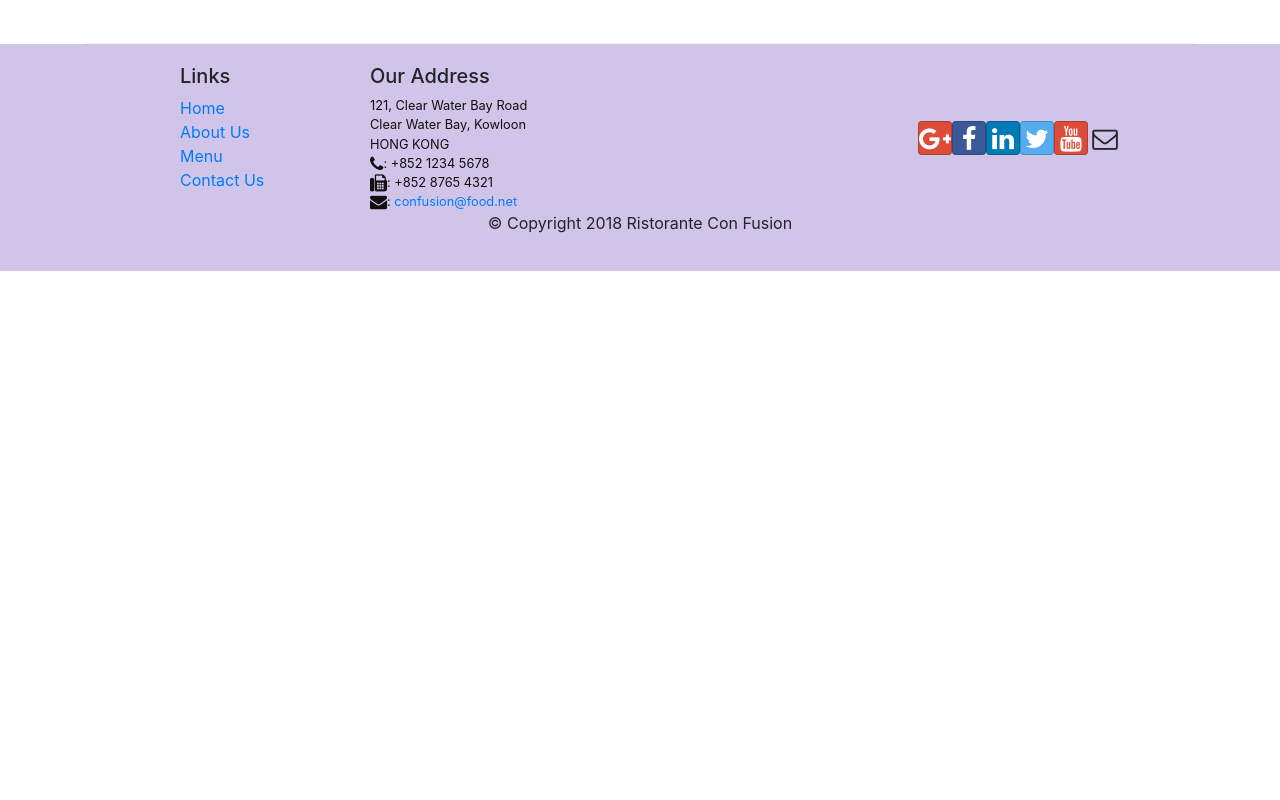
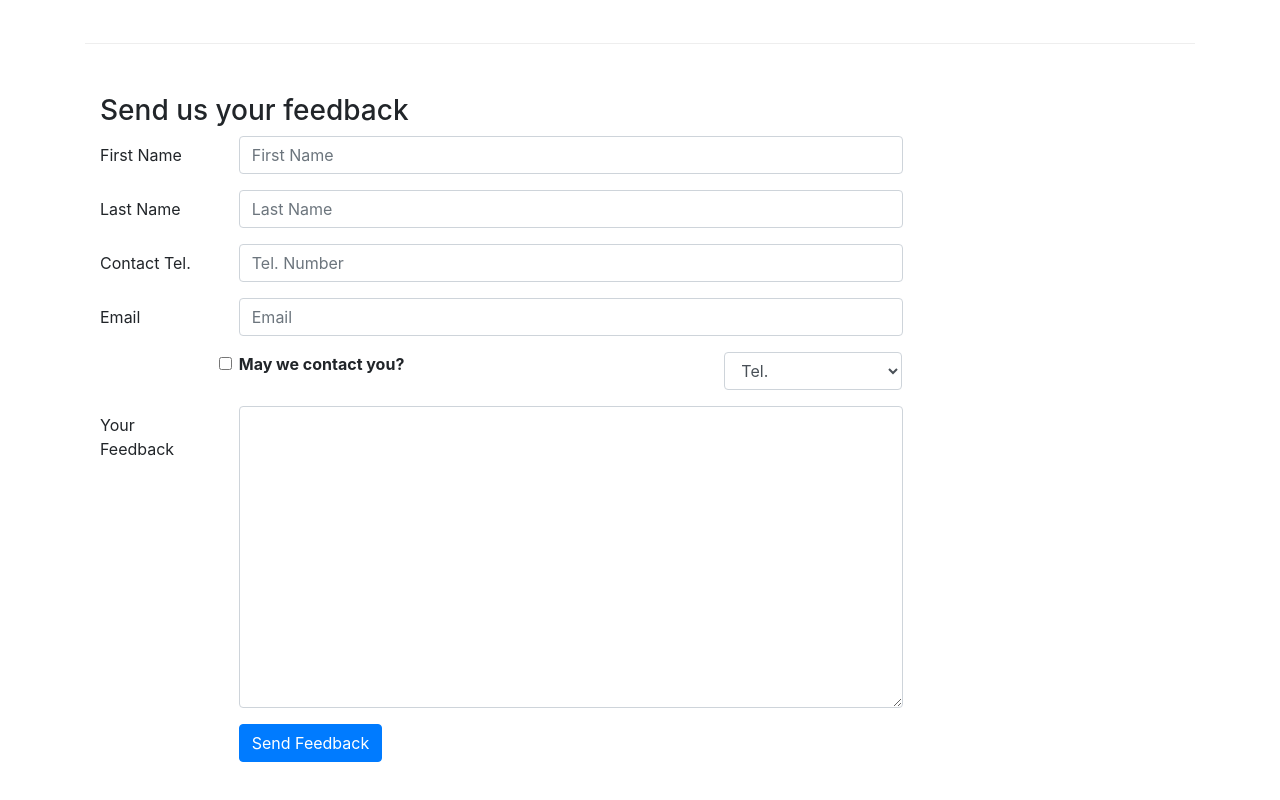
Before and after one commit to joelb01-github/Coursera_Full_Stack_React, a React (Create React App) app: page /contactus in a window 1280 px wide. Shown: the part 780-1580 px from the top of the page. Before the commit the page ends 1051 px from the top, so only its background shows below. Built offline with nearby package versions, Linux system fonts and the light colour scheme.

Commit message:
added control forms

```diff
--- a/src/components/ContactComponent.js
+++ b/src/components/ContactComponent.js
@@ -1,8 +1,42 @@
-import React from 'react';
-import { Breadcrumb, BreadcrumbItem } from 'reactstrap';
+import React, { Component } from 'react';
+import { Breadcrumb, BreadcrumbItem, Button, Form, FormGroup, Label, Input, Col } from 'reactstrap';
 import { Link } from 'react-router-dom';
 
-function Contact(props) {
+class Contact extends Component {
+  constructor(props) {
+    super(props);
+
+    this.state = {
+      firstname: '',
+      lastname: '',
+      tenum: '',
+      email: '',
+      agree: false,
+      contactType: 'Tel.',
+      message:''
+    }
+
+    this.handleSubmit = this.handleSubmit.bind(this);
+    this.handleInputChange = this.handleInputChange.bind(this);
+  }
+
+  handleInputChange(event) {
+    const target = event.target;
+    const value = target.type === 'checkbox' ? target.checked : target.value;
+    const name = target.name;
+
+    this.setState({
+      [name]: value
+    });
+  }
+
+  handleSubmit(event) {
+    console.log("Current State is: " + JSON.stringify(this.state));
+    alert("Current State is: " + JSON.stringify(this.state));
+    event.preventDefault();
+  }
+
+  render() {
     return(
         <div className="container">
             <Breadcrumb>
@@ -41,8 +75,80 @@
                     </div>
                 </div>
             </div>
+            <div className="row row-content">
+              <div className="col-12">
+                <h3>Send us your feedback</h3>
+              </div>
+              <div className="col-12 col-md-9">
+                <Form onSubmit={this.handleSubmit}>
+                  <FormGroup row>
+                    <Label htmlFor="firstname" md={2}>First Name</Label>
+                    <Col md={10}>
+                      <Input type="text" id="firstname" name="firstname" placeholder="First Name" value={this.state.firstname}
+                      onChange={this.handleInputChange} />
+                    </Col>
+                  </FormGroup>
+                  <FormGroup row>
+                    <Label htmlFor="lastname" md={2}>Last Name</Label>
+                    <Col md={10}>
+                      <Input type="text" id="lastname" name="lastname" placeholder="Last Name" value={this.state.lastname}
+                      onChange={this.handleInputChange} />
+                    </Col>
+                  </FormGroup>
+                  <FormGroup row>
+                    <Label htmlFor="telnum" md={2}>Contact Tel.</Label>
+                    <Col md={10}>
+                      <Input type="tel" id="telnum" name="telnum" placeholder="Tel. Number" value={this.state.telnum}
+                      onChange={this.handleInputChange} />
+                    </Col>
+                  </FormGroup>
+                  <FormGroup row>
+                    <Label htmlFor="email" md={2}>Email</Label>
+                    <Col md={10}>
+                      <Input type="email" id="email" name="email" placeholder="Email" value={this.state.email}
+                      onChange={this.handleInputChange} />
+                    </Col>
+                  </FormGroup>
+                  <FormGroup row>
+                    <Col md={{size: 6, offset: 2}}>
+                      <formGroup check>
+                        <label check>
+                          <Input type="checkbox" name="agree" checked={this.state.agree}
+                          onChange={this.handleInputChange} /> {' '}
+                          <strong>May we contact you?</strong>
+                        </label>
+                      </formGroup>
+                    </Col>
+                    <Col md={{size: 3, offset: 1}}>
+                      <Input type="select" name="contactType" value={this.state.contactType}
+                      onChange={this.handleInputChange} >
+                        <option>Tel.</option>
+                        <option>Email</option>
+                      </Input>
+                    </Col>
+                  </FormGroup>
+                  <FormGroup row>
+                    <Label htmlFor="message" md={2}>Your Feedback</Label>
+                    <Col md={10}>
+                    <Input type="textarea" id="message" name="message"
+                      rows="12" value={this.state.message}
+                      onChange={this.handleInputChange}>
+                    </Input>
+                    </Col>
+                  </FormGroup>
+                  <FormGroup row>
+                    <Col md={{size:10, offset:2}}>
+                      <Button type="submit" color="primary">
+                        Send Feedback
+                      </Button>
+                    </Col>
+                  </FormGroup>
+                </Form>
+              </div>
+            </div>
         </div>
     );
+  }
 }
 
 export default Contact;
```
Also changed, not shown: src/components/test.js (added, +97 -0 lines).
